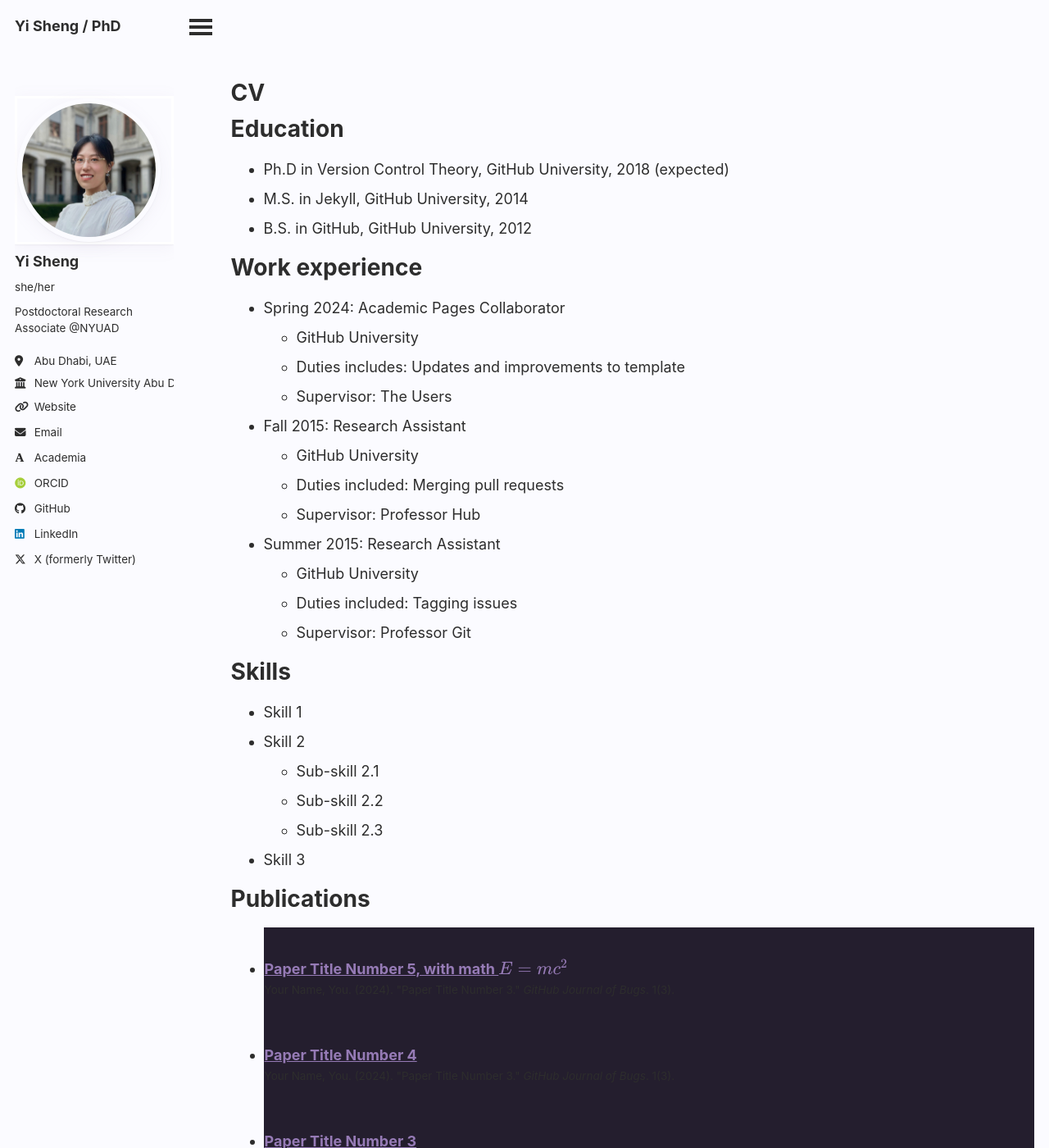
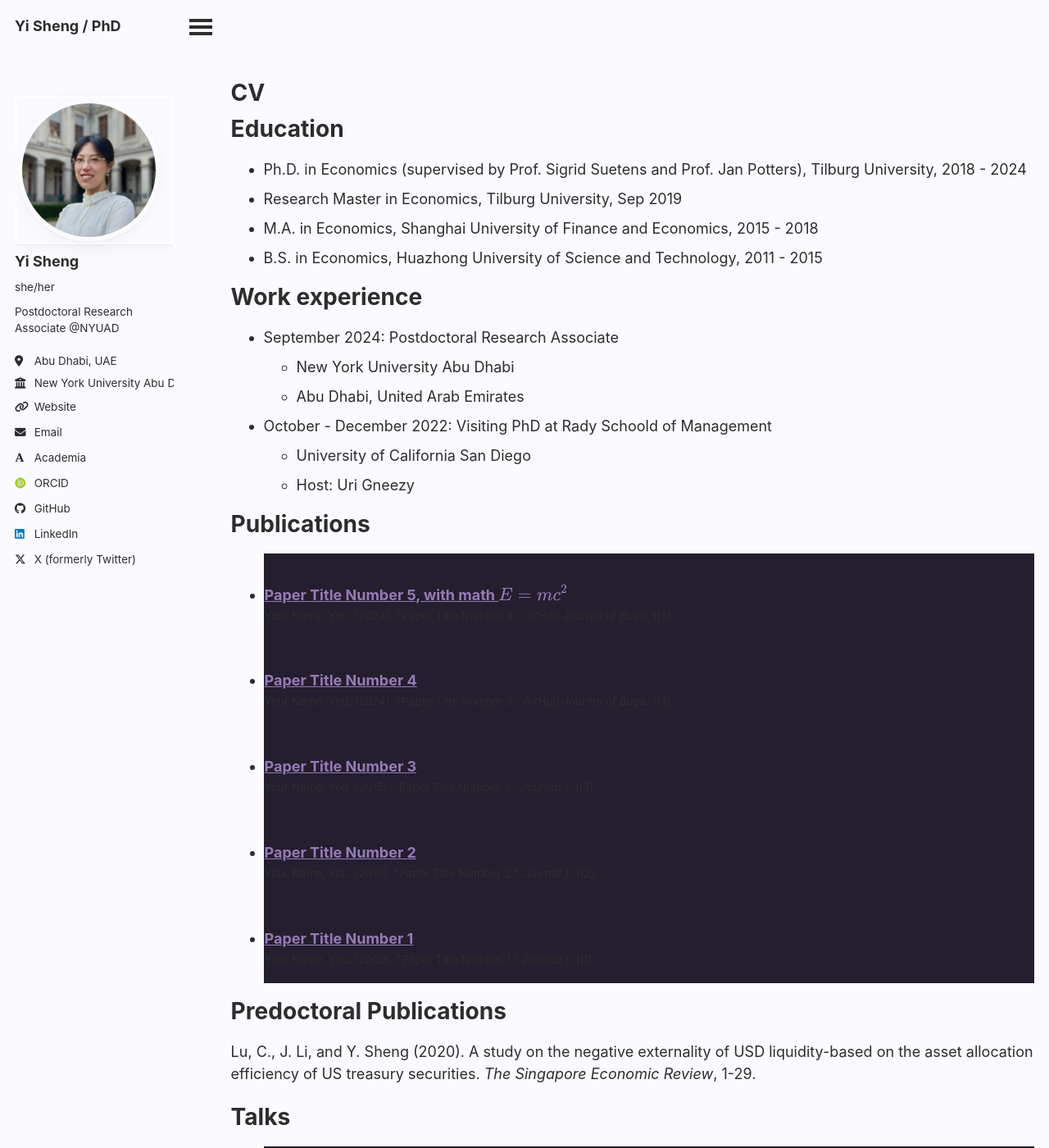
Before and after one commit to luckid2333/luckid2333.github.io, a Jekyll site: the page built from _pages/cv.md, in a window 1280 px wide and 1400 px high. Shown: the whole window at 82% size. Built offline with Jekyll 4.4.1, drawn with Linux system fonts in a browser that asks for light colours; some web fonts are replaced; a script bundle is joined from its source files by our own code; library files that are not in the unit come from our copies; some of the changed text lies outside the part shown.

Commit message:
Update cv.md

```diff
--- a/_pages/cv.md
+++ b/_pages/cv.md
@@ -11,41 +11,32 @@ redirect_from:
 
 Education
 ======
-* Ph.D in Version Control Theory, GitHub University, 2018 (expected)
-* M.S. in Jekyll, GitHub University, 2014
-* B.S. in GitHub, GitHub University, 2012
+* Ph.D. in Economics (supervised by Prof. Sigrid Suetens and Prof. Jan Potters), Tilburg University, 2018 - 2024
+* Research Master in Economics, Tilburg University, Sep 2019
+* M.A. in Economics, Shanghai University of Finance and Economics, 2015 - 2018
+* B.S. in Economics, Huazhong University of Science and Technology, 2011 - 2015
 
 Work experience
 ======
-* Spring 2024: Academic Pages Collaborator
-  * GitHub University
-  * Duties includes: Updates and improvements to template
-  * Supervisor: The Users
+* September 2024: Postdoctoral Research Associate
+  * New York University Abu Dhabi
+  * Abu Dhabi, United Arab Emirates
 
-* Fall 2015: Research Assistant
-  * GitHub University
-  * Duties included: Merging pull requests
-  * Supervisor: Professor Hub
+* October - December 2022: Visiting PhD at Rady Schoold of Management
+  * University of California San Diego
+  * Host: Uri Gneezy
 
-* Summer 2015: Research Assistant
-  * GitHub University
-  * Duties included: Tagging issues
-  * Supervisor: Professor Git
-
-Skills
-======
-* Skill 1
-* Skill 2
-  * Sub-skill 2.1
-  * Sub-skill 2.2
-  * Sub-skill 2.3
-* Skill 3
 
 Publications
 ======
   <ul>{% for post in site.publications reversed %}
     {% include archive-single-cv.html %}
   {% endfor %}</ul>
+
+Predoctoral Publications
+======
+Lu, C., J. Li, and Y. Sheng (2020). A study on the negative externality of USD liquidity-based on the asset allocation efficiency of US treasury securities.
+_The Singapore Economic Review_, 1-29.
 
 Talks
 ======
@@ -59,6 +50,8 @@ Teaching
     {% include archive-single-cv.html %}
   {% endfor %}</ul>
 
-Service and leadership
+Service
 ======
-* Currently signed in to 43 different slack teams
+* Refereeing for European Economic Review, Journal of Economic Psychology
+* Co-organizer of TIBER symposium 2021 and 2023
+* Organizer of Tilburg Behavioral & Experimental Economics Reading Group, 2020-2023
```
